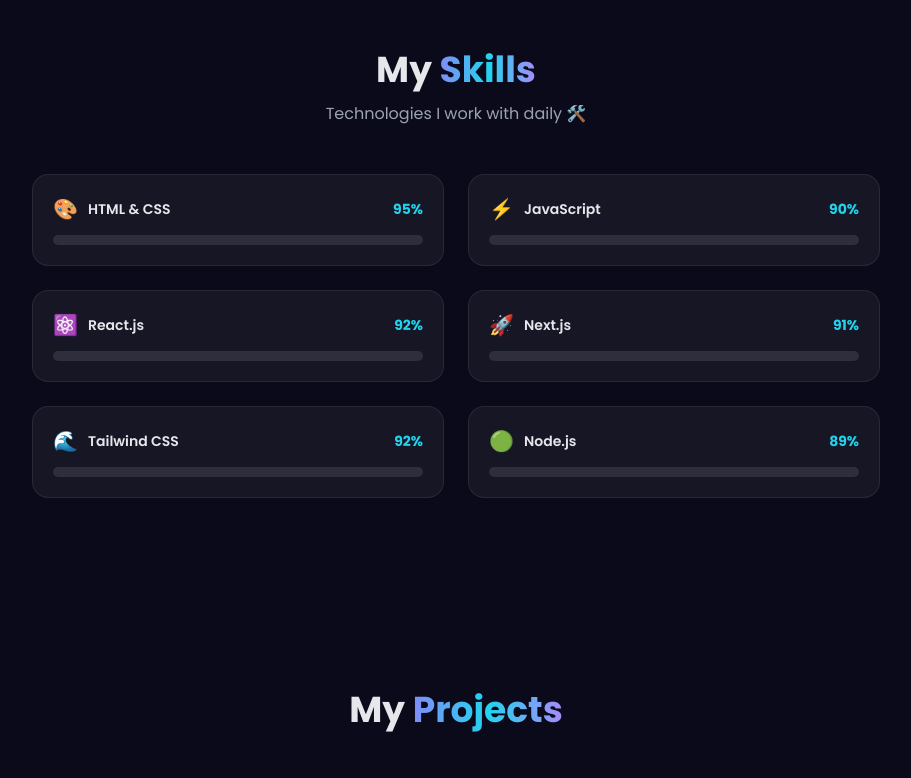
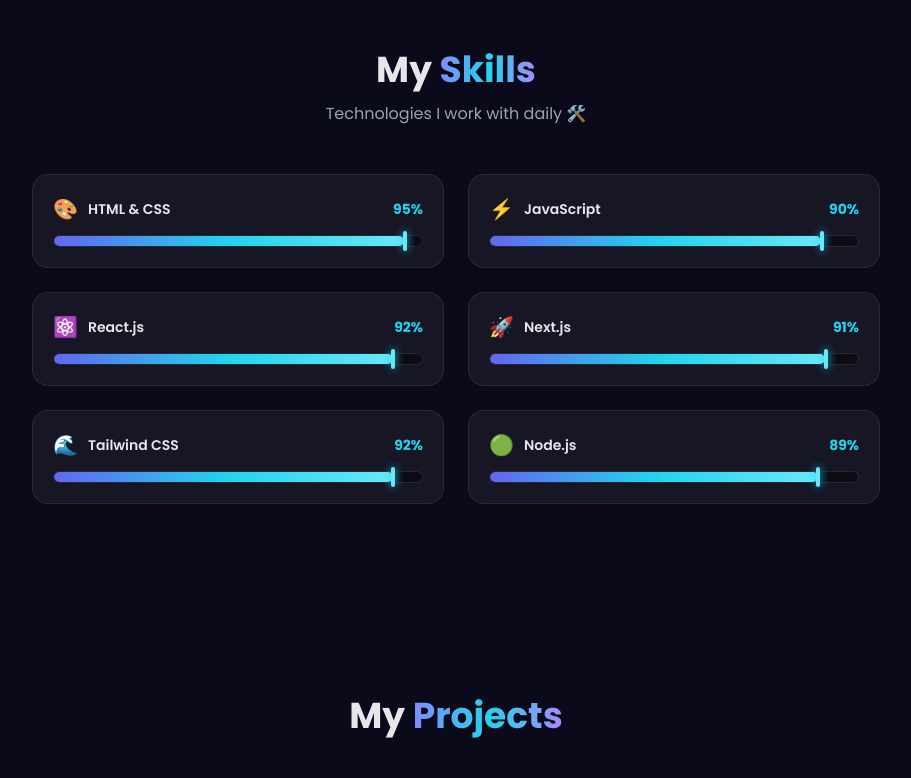
Before and after one commit to hoorkaimi786-lab/M.AHMED-PROFILO, a Next.js app: page / in a window 1280 px wide. Shown: the part 1478-2256 px from the top of the page, without its empty margins (184-1095 px from the left). Built offline with nearby package versions, Linux system fonts and the light colour scheme.

Commit message:
Improve skill bars: tick marks, glowing end marker, better track contrast

```diff
--- a/app/page.jsx
+++ b/app/page.jsx
@@ -81,6 +81,10 @@
   useEffect(() => {
     const el = ref.current;
     if (!el) return;
+    if (typeof IntersectionObserver === "undefined") {
+      setInView(true);
+      return;
+    }
     const obs = new IntersectionObserver(
       ([entry]) => {
         if (entry.isIntersecting) {
@@ -88,7 +92,7 @@
           obs.disconnect();
         }
       },
-      { threshold: 0.15 }
+      { threshold: 0.1 }
     );
     obs.observe(el);
     return () => obs.disconnect();
@@ -116,12 +120,29 @@
 
 function AnimatedBar({ value, delay, active }) {
   return (
-    <div className="relative h-2.5 rounded-full bg-white/10 overflow-hidden">
-      <div
-        className="absolute inset-y-0 left-0 rounded-full bg-gradient-to-r from-indigo-500 via-cyan-400 to-cyan-300 shadow-[0_0_14px_rgba(34,211,238,0.55)] skill-shine"
+    <div className="relative h-3">
+      <div className="absolute inset-0 rounded-full bg-black/40 border border-white/10 overflow-hidden">
+        {[25, 50, 75].map((t) => (
+          <span
+            key={t}
+            className="absolute top-0 bottom-0 w-px bg-white/15"
+            style={{ left: `${t}%` }}
+          />
+        ))}
+        <div
+          className="h-full rounded-full bg-gradient-to-r from-indigo-500 via-cyan-400 to-cyan-300 shadow-[0_0_14px_rgba(34,211,238,0.55)] skill-shine"
+          style={{
+            width: active ? `${value}%` : "0%",
+            transition: `width 1.4s cubic-bezier(0.22,1,0.36,1) ${delay}ms`,
+          }}
+        />
+      </div>
+      <span
+        className="absolute -top-1 h-5 w-1 rounded-full bg-cyan-300 shadow-[0_0_8px_rgba(34,211,238,0.9)] transition-all duration-1000"
         style={{
-          width: active ? `${value}%` : "0%",
-          transition: `width 1.4s cubic-bezier(0.22,1,0.36,1) ${delay}ms`,
+          left: active ? `calc(${value}% - 2px)` : "-4px",
+          transitionDelay: `${delay + 400}ms`,
+          opacity: active ? 1 : 0,
         }}
       />
     </div>
```
